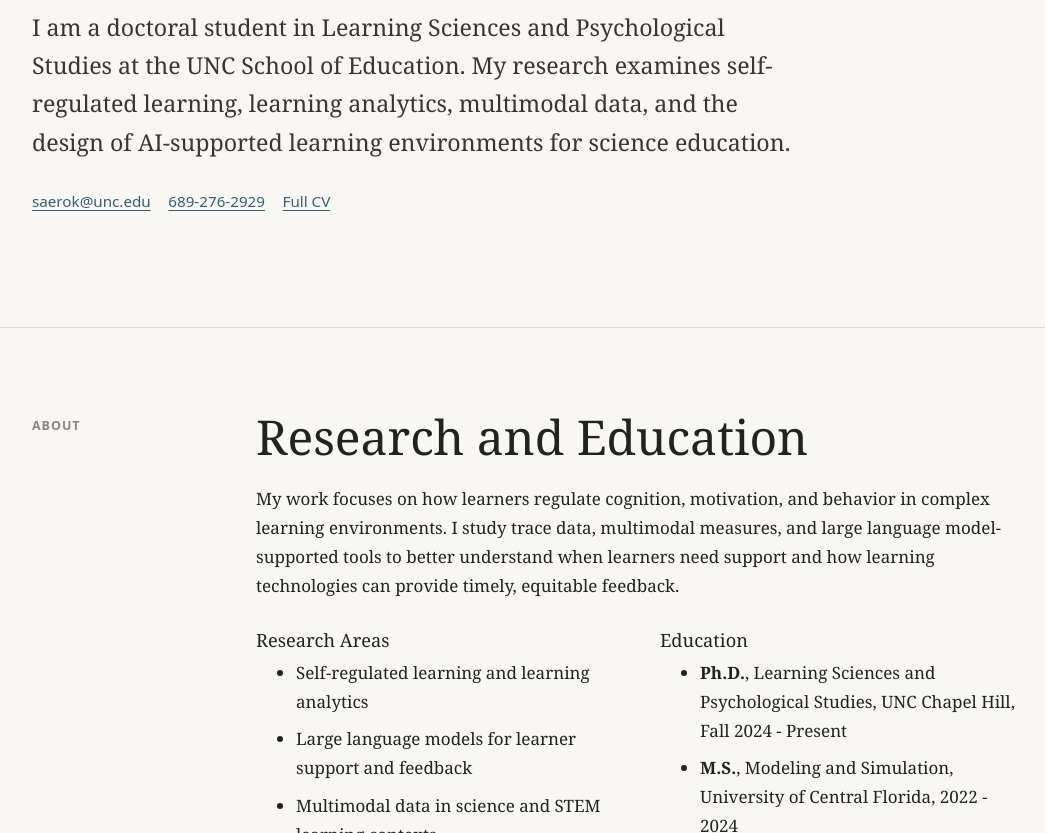
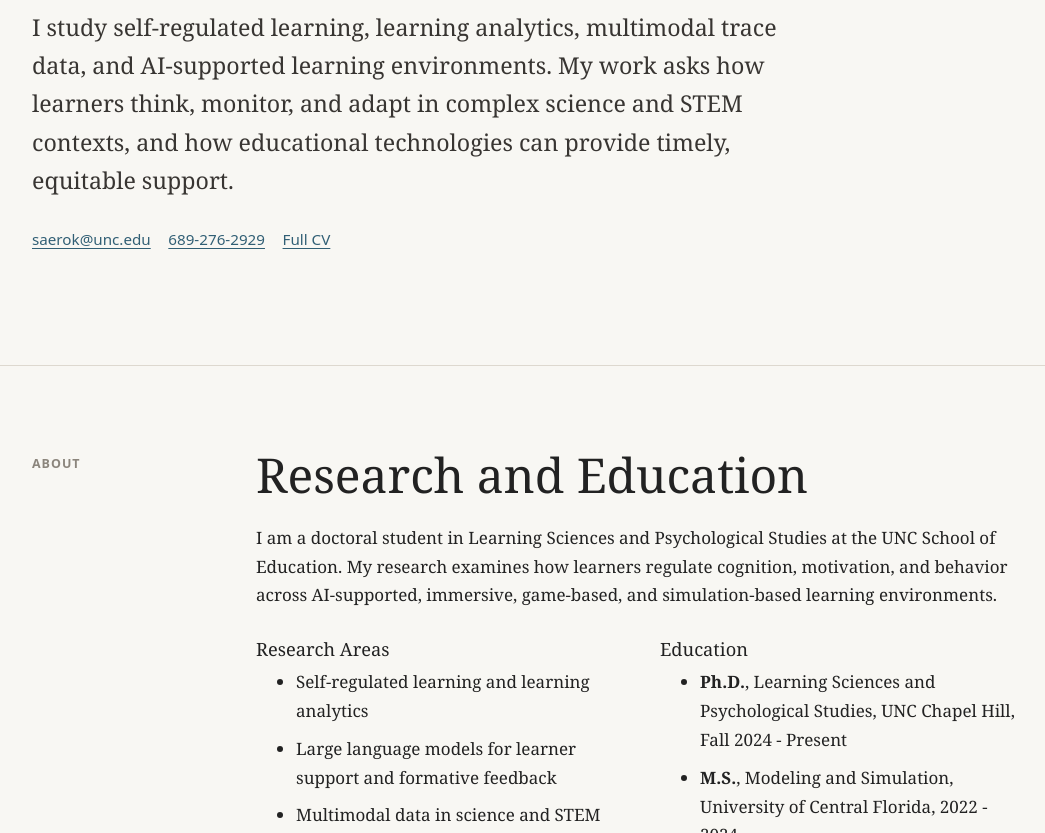
Before and after one commit to saerok-park/researcher-site, a plain HTML site: page index.html in a window 1280 px wide. Shown: the part 359-1192 px from the top of the page, without its empty margins (108-1153 px from the left). Drawn offline with Linux system fonts and the light colour scheme.

Commit message:
Update academic researcher profile site

```diff
--- a/index.html
+++ b/index.html
@@ -3,10 +3,10 @@
   <head>
     <meta charset="utf-8">
     <meta name="viewport" content="width=device-width, initial-scale=1">
-    <title>Saerok Park | Academic Profile</title>
+    <title>Saerok Park | Academic Researcher Profile</title>
     <meta
       name="description"
-      content="Academic researcher profile for Saerok Park, Graduate Research Assistant at the University of North Carolina at Chapel Hill."
+      content="Academic researcher profile for Saerok Park, doctoral student and graduate research assistant at the University of North Carolina at Chapel Hill."
     >
     <link rel="stylesheet" href="styles.css">
   </head>
@@ -29,9 +29,10 @@
         <p class="role">Graduate Research Assistant | University of North Carolina at Chapel Hill</p>
         <h1 id="profile-title">Saerok Park</h1>
         <p class="summary">
-          I am a doctoral student in Learning Sciences and Psychological Studies at the UNC School
-          of Education. My research examines self-regulated learning, learning analytics, multimodal
-          data, and the design of AI-supported learning environments for science education.
+          I study self-regulated learning, learning analytics, multimodal trace data, and
+          AI-supported learning environments. My work asks how learners think, monitor, and adapt
+          in complex science and STEM contexts, and how educational technologies can provide timely,
+          equitable support.
         </p>
         <div class="contact" aria-label="Contact information">
           <a href="mailto:saerok@unc.edu">saerok@unc.edu</a>
@@ -45,18 +46,18 @@
         <div class="section-content">
           <h2 id="about-title">Research and Education</h2>
           <p>
-            My work focuses on how learners regulate cognition, motivation, and behavior in complex
-            learning environments. I study trace data, multimodal measures, and large language
-            model-supported tools to better understand when learners need support and how learning
-            technologies can provide timely, equitable feedback.
+            I am a doctoral student in Learning Sciences and Psychological Studies at the UNC
+            School of Education. My research examines how learners regulate cognition, motivation,
+            and behavior across AI-supported, immersive, game-based, and simulation-based learning
+            environments.
           </p>
           <div class="two-column">
             <div>
               <h3>Research Areas</h3>
               <ul>
                 <li>Self-regulated learning and learning analytics</li>
-                <li>Large language models for learner support and feedback</li>
-                <li>Multimodal data in science and STEM learning contexts</li>
+                <li>Large language models for learner support and formative feedback</li>
+                <li>Multimodal data in science and STEM learning</li>
                 <li>Game-based, immersive, and simulation-based learning environments</li>
               </ul>
             </div>
@@ -77,6 +78,7 @@
         <div class="section-label">Publications</div>
         <div class="section-content">
           <h2 id="publications-title">Selected Publications</h2>
+
           <h3>Peer-Reviewed Journal Articles</h3>
           <ol class="citation-list">
             <li>Wiedbusch, M., Dever, D., <strong>Park, S.</strong>, Romero, S., Jannotti, R., Garcia-Gali, D., &amp; Azevedo, R. (2026). Performance and learning differences inside and outside immersive virtual learning (IVR): Investigating the CAMIL model of chemistry lab skill development in high school students. <em>Learning and Instruction, 104</em>, 102344. <a href="https://doi.org/10.1016/j.learninstruc.2026.102344">https://doi.org/10.1016/j.learninstruc.2026.102344</a></li>
@@ -86,7 +88,7 @@
 
           <h3>Refereed Conference Proceedings</h3>
           <ol class="citation-list">
-            <li><strong>Park, S.</strong>, &amp; Nguyen, H. (Accepted, 2026). Simulating students' thinking with large language models: Informing iterative design in science education. In <em>Proceedings of the 27th International Conference on AI in Education</em>. Springer Nature.</li>
+            <li><strong>Park, S.</strong>, &amp; Nguyen, H. (Accepted, 2026). Simulating students' thinking with large language models: Informing iterative design in science education. In E. G. Blanchard, G. Chen, M. Chi, &amp; S. Isotani (Eds.), <em>Proceedings of the 27th International Conference on AI in Education</em>. Springer Nature.</li>
             <li><strong>Park, S.</strong>, &amp; Nguyen, H. (Accepted, 2026). From analysis to feedback: using large language models to support self-regulated learning. In <em>Proceedings of the Thirteenth ACM Conference on Learning @ Scale</em>. Association for Computing Machinery. <a href="https://doi.org/10.1145/3774398.3811565">https://doi.org/10.1145/3774398.3811565</a></li>
             <li><strong>Park, S.</strong>, &amp; Nguyen, H. (2025). Examining students' self-regulated learning processes in design tasks with large language models. In <em>Proceedings of the 19th International Conference of the Learning Sciences</em> (pp. 217-225). <a href="https://doi.org/10.22318/icls2025.102810">https://doi.org/10.22318/icls2025.102810</a></li>
             <li>Nguyen, H., &amp; <strong>Park, S.</strong> (2025). Providing automated feedback on formative science assessments: uses of multimodal large language models. In <em>Proceedings of the 15th International Learning Analytics and Knowledge Conference</em> (pp. 803-809). <a href="https://doi.org/10.1145/3706468.3706480">https://doi.org/10.1145/3706468.3706480</a></li>
@@ -94,7 +96,7 @@
             <li><strong>Park, S.</strong>, Wiedbusch, M., &amp; Azevedo, R. (2023). What do log-files and learning outcomes reveal about developmental differences in self-regulated learning with serious games? In <em>Proceedings of the 17th International Conference of the Learning Sciences</em> (pp. 752-759). <a href="https://doi.org/10.22318/icls2023.630993">https://doi.org/10.22318/icls2023.630993</a></li>
           </ol>
 
-          <h3>Manuscripts in Preparation or Under Review</h3>
+          <h3>Manuscripts in Progress or Under Review</h3>
           <ul class="text-list">
             <li><strong>Park, S.</strong>, &amp; Bernacki, M. L. (In progress, 2026). Silent but struggling: detecting when and how to support students missed by early-warning systems through self-regulated learning.</li>
             <li><strong>Park, S.</strong>, &amp; Nguyen, H. (In progress, 2026). Examining the effectiveness of self-regulated learning scaffolded conversational agents on high school students' systems thinking.</li>
@@ -132,7 +134,7 @@
             <div class="entry-meta">2017</div>
             <div>
               <h3>Preliminary Teacher, English</h3>
-              <p>Yulha Middle School, South Korea. Designed demonstration classes using Keller's motivation theory, connected lessons to students' lives, and provided career counseling.</p>
+              <p>Yulha Middle School, South Korea. Designed demonstration classes, connected lessons to students' lives, and provided career counseling.</p>
             </div>
           </div>
         </div>
@@ -190,7 +192,7 @@
       <section class="section" id="service" aria-labelledby="service-title">
         <div class="section-label">Service</div>
         <div class="section-content">
-          <h2 id="service-title">Service, Memberships, and Additional Qualifications</h2>
+          <h2 id="service-title">Service and Memberships</h2>
           <div class="two-column">
             <div>
               <h3>Service</h3>
--- a/styles.css
+++ b/styles.css
@@ -1,12 +1,11 @@
 :root {
   color-scheme: light;
   --background: #f8f7f3;
-  --paper: #ffffff;
   --ink: #222222;
-  --muted: #66625d;
-  --quiet: #8a8580;
+  --muted: #635f5a;
+  --quiet: #8b857c;
   --rule: #ddd8cf;
-  --link: #365f73;
+  --link: #315f75;
   --link-hover: #7a3f34;
   --measure: 760px;
 }
@@ -49,19 +48,18 @@ h1,
 h2,
 h3 {
   font-weight: 500;
+  letter-spacing: 0;
   line-height: 1.2;
 }
 
 h1 {
   margin-bottom: 1rem;
   font-size: clamp(3rem, 8vw, 5.7rem);
-  letter-spacing: 0;
 }
 
 h2 {
   margin-bottom: 1.25rem;
   font-size: clamp(2rem, 4vw, 3rem);
-  letter-spacing: 0;
 }
 
 h3 {
@@ -173,10 +171,6 @@ li {
   font-size: 0.95rem;
 }
 
-.contact a {
-  color: var(--link);
-}
-
 .section {
   display: grid;
   grid-template-columns: 160px minmax(0, 1fr);
@@ -217,6 +211,7 @@ li {
 
 .citation-list li {
   margin-bottom: 0;
+  overflow-wrap: anywhere;
 }
 
 .text-list {
```
Also changed, not shown: 1 other file.
